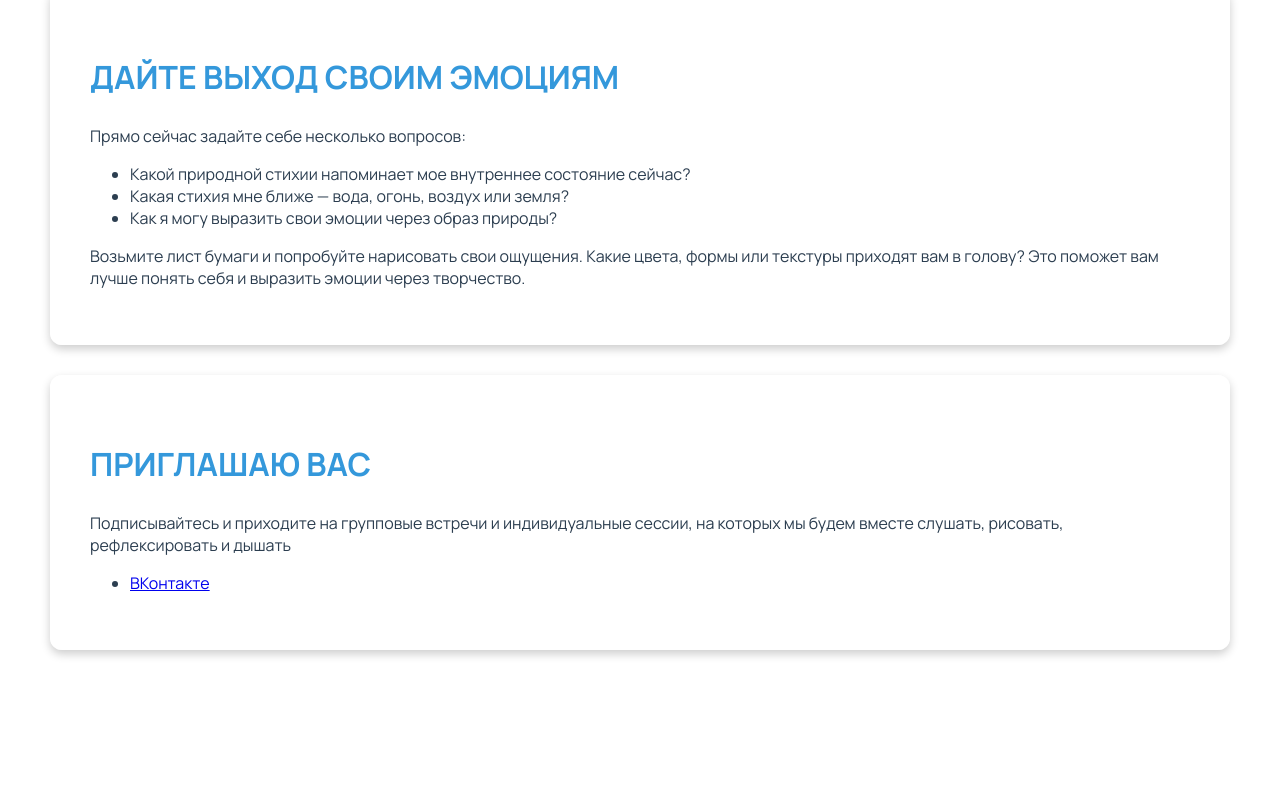
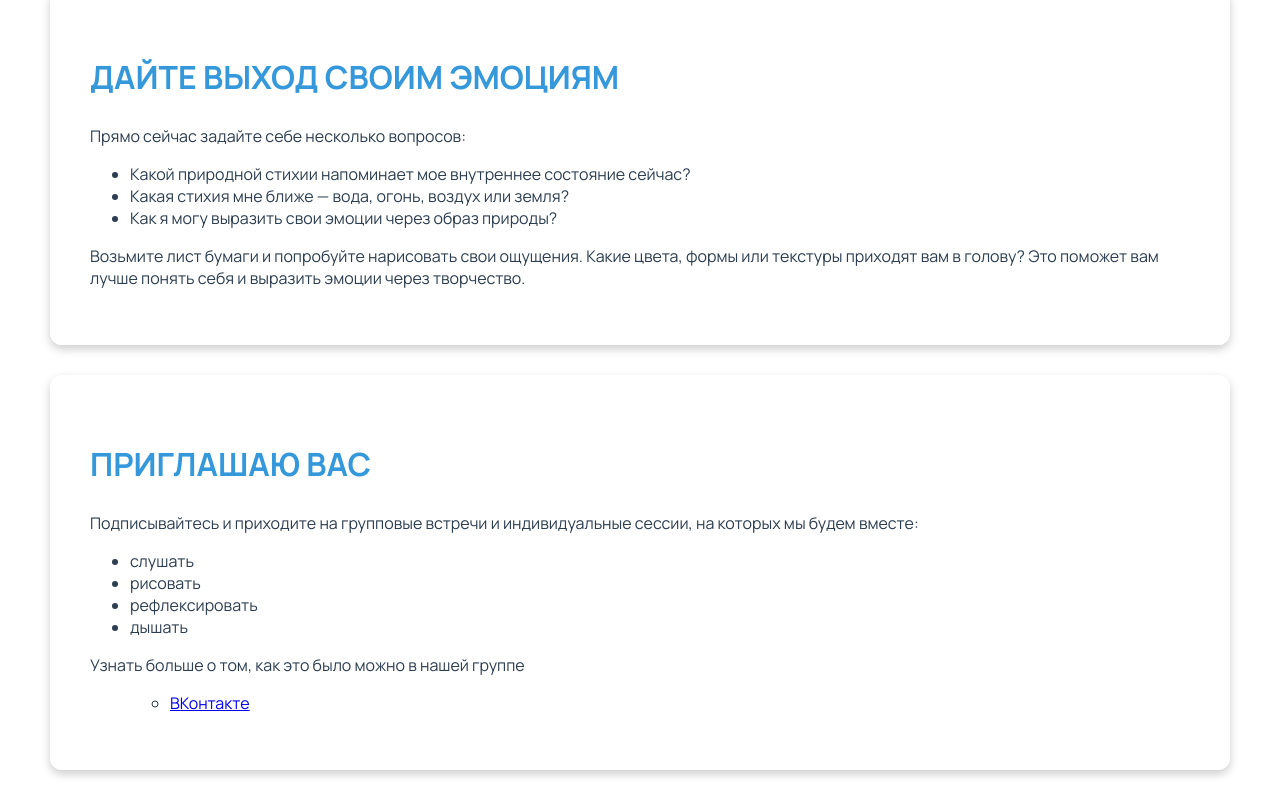
Before and after one commit to Olenka1580/Coaching, a plain HTML site: page index.html in a window 1280 px wide. Shown: the part 901-1701 px from the top of the page. Before the commit the page ends 1581 px from the top, so only its background shows below. Drawn offline with Linux system fonts and the light colour scheme.

Commit message:
Update index.html

```diff
--- a/index.html
+++ b/index.html
@@ -79,7 +79,15 @@
     </section>
     <section>
         <h2>Приглашаю вас </h2>
-        <p>Подписывайтесь и приходите на групповые встречи и индивидуальные сессии, на которых мы будем вместе слушать, рисовать, рефлексировать и дышать</p>
+        <p>Подписывайтесь и приходите на групповые встречи и индивидуальные сессии, на которых мы будем вместе:</p>
+         <ul>
+          <li>слушать</li>
+           <li>   рисовать</li>
+             <li> рефлексировать </li>
+             <li> дышать</li>
+            </ul>
+          <p>Узнать больше о том, как это было можно в нашей группе</p>
+         <ul>
         <ul>
             <li><a href="https://vk.com/proemotional" target="_blank">ВКонтакте</a></li>
         </ul>
```
